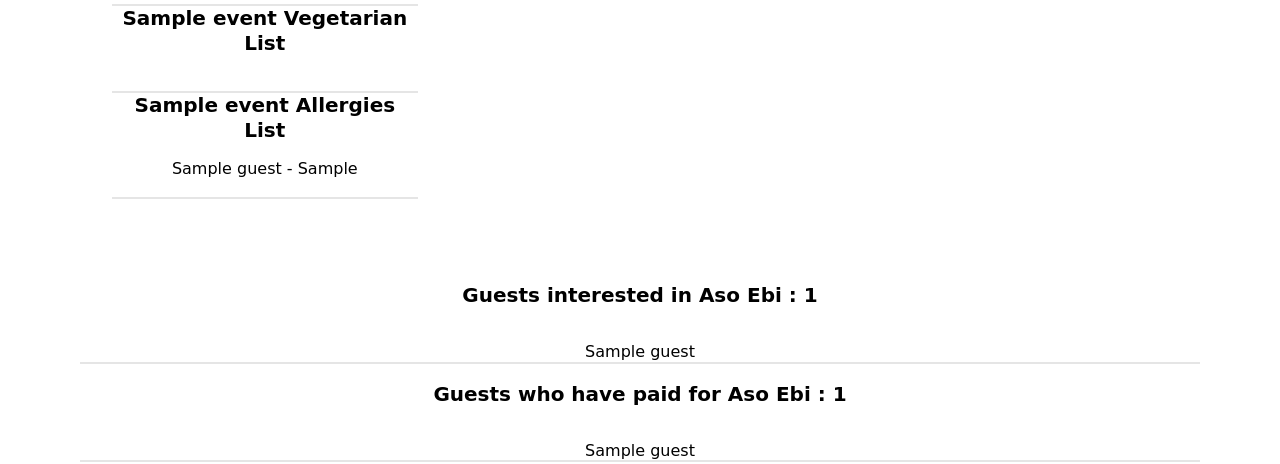
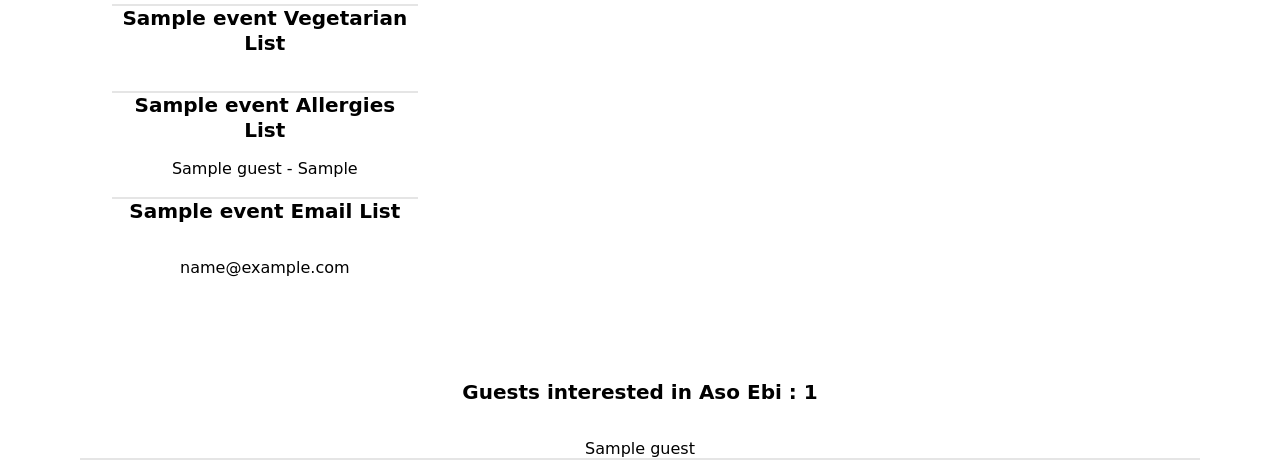
Before and after one commit to tiana-horn/folade2022, a Django app: page /responses/ in a window 1280 px wide. Shown: the part 765-1229 px from the top of the page. Run offline with Django 4.2, Linux system fonts and the light colour scheme; a user stored in the database is signed in; tables that the repository leaves empty hold one stand-in row (values such as "Sample post"); some libraries are stand-ins or nearby versions; some web fonts are replaced.

Commit message:
Add email list and update allergies

```diff
--- a/wedding/templates/responses.html
+++ b/wedding/templates/responses.html
@@ -83,15 +83,26 @@
                 {% for invited in invitations %}
                     {% if invited.event == event %}
                       {% if invited.attending %}
-                      {% if invited.guest.food_allergies|length > 2 %}
+                      {% if invited.guest.food_allergies|length >= 1 and invited.guest.food_allergies not in no_allergies %}
+
                               {{ invited.guest }} - {{ invited.guest.food_allergies }}<br>
-
                       {% endif %}
                       {% endif %}
                     {% endif %}
                 {% endfor %}
                 <br>
                 <div class="bt bb b--black-10"></div>
+
+                <h2 class="lh-title f4 b mt0"> {{ event.name }} Email List </h2>
+                <br>
+                {% for invited in invitations %}
+                    {% if invited.event == event %}
+                      {% if invited.attending %}
+                        {{ invited.guest.email }}<br>
+                      {% endif %}
+                    {% endif %}
+                {% endfor %}
+                <br>
 
 
 
--- a/wedding/views.py
+++ b/wedding/views.py
@@ -332,6 +332,7 @@ def responses(request):
         aso = dict(interested=0)
         paid = dict(paid=0)
         not_paid = dict(not_paid=0)
+        no_allergies = ['False','None','na','NA','N/A','No','none','no','Falsenone']
 
         for guest in guests:
             if guest.hotel_accomodations == True:
@@ -365,6 +366,7 @@ def responses(request):
             'aso':aso,
             'paid':paid,
             'not_paid':not_paid,
+            'no_allergies':no_allergies,
         })
 
 @lockdown()
```
